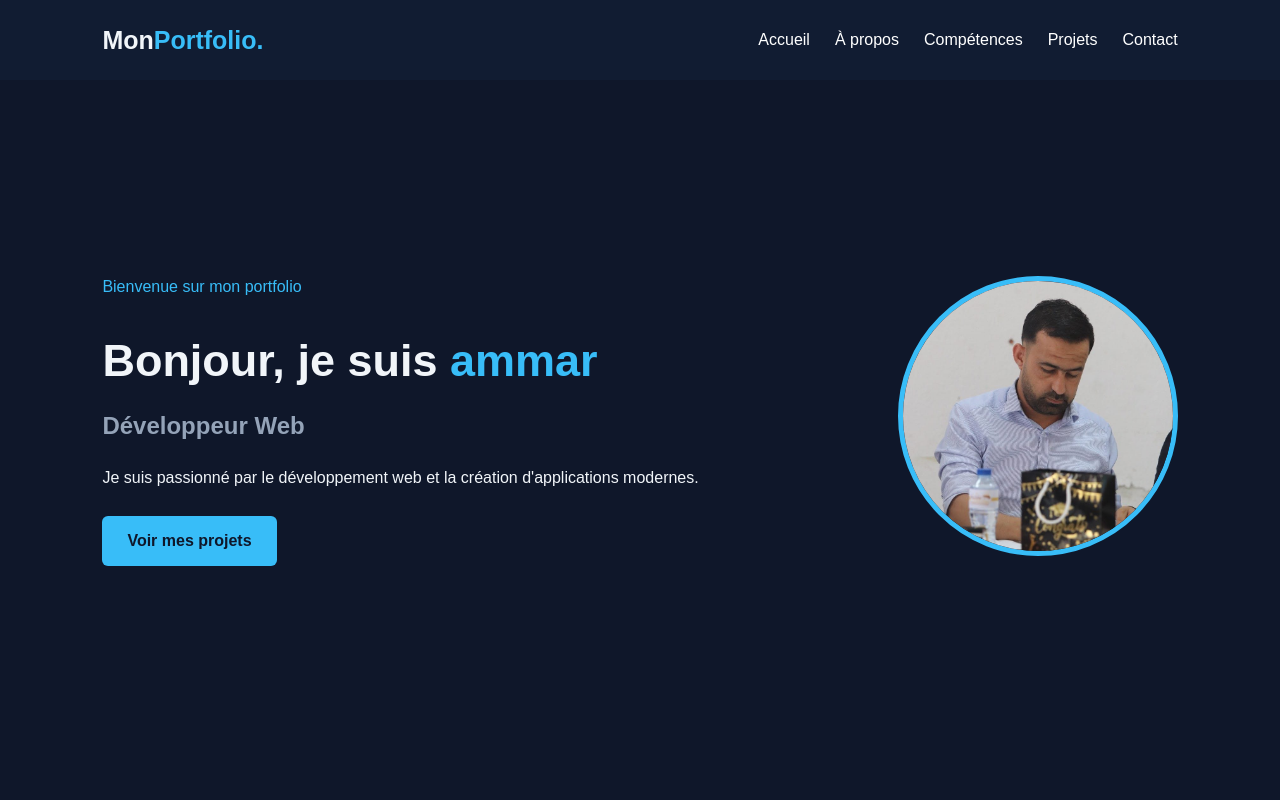
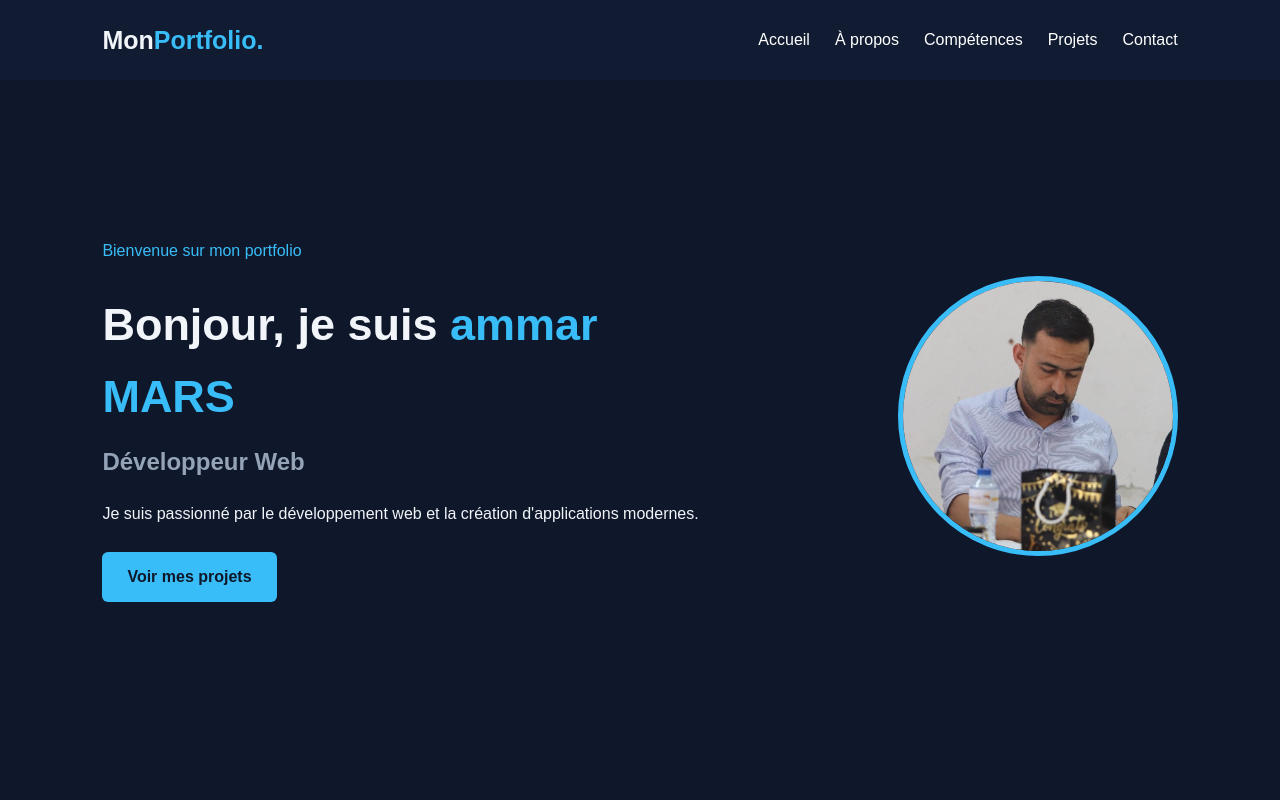
Before and after one commit to ammarmars/helloMP2ILC, a plain HTML site: page index.html in a window 1280 px wide. Shown: the top 800 px of the page. Drawn offline with Linux system fonts and the light colour scheme.

Commit message:
Ajouter prénom

```diff
--- a/index.html
+++ b/index.html
@@ -28,7 +28,7 @@
     <section id="home" class="hero">
         <div class="hero-content">
             <p class="welcome">Bienvenue sur mon portfolio</p>
-            <h1>Bonjour, je suis <span>ammar</span></h1>
+            <h1>Bonjour, je suis <span>ammar MARS</span></h1>
             <h2>Développeur Web</h2>
 
             <p>
```
